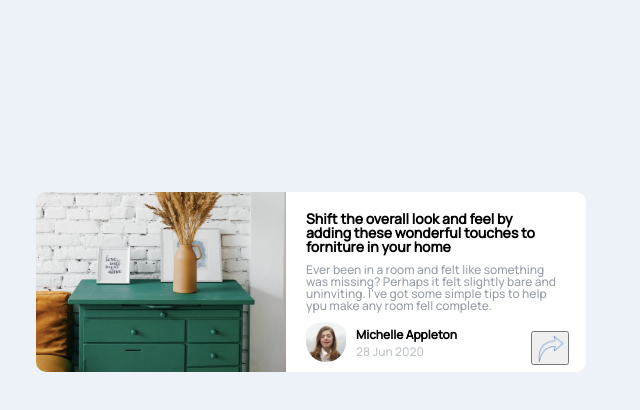
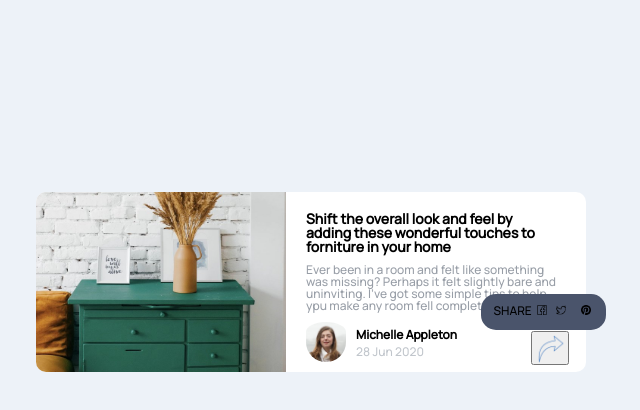
Before and after one commit to AylanaQueiroz/artigo.js, a plain HTML site: page index.html in a window 1280 px wide. Both pictures are taken after a click on the button 878 px from the left and 348 px from the top of the page. Shown: the whole page, without its empty margins (329-969 px from the left). Drawn offline with Linux system fonts and the light colour scheme; files whose address does not match are found by name.

Commit message:
js incluso

```diff
--- a/index.css
+++ b/index.css
@@ -75,3 +75,49 @@ button {
   width: 30px;
   margin-left: -13%;
 }
+
+ul {
+background-color: #4a546b;
+border-radius: 15px;
+display: none;
+bottom: 55%;
+left: 70%;
+position: relative;
+width: 50%;
+height: 20%;
+}
+
+li {
+background-color: #4a546b;
+border-radius: 15px;
+display: inline;
+}
+
+.share {
+    margin-left: 10%;
+    position: absolute;
+    top:30%
+
+}
+
+.fb {
+    width: 8%;
+    top:30%;
+    position: absolute;
+    left:45%;
+
+}
+
+.tt {
+    width:8%;
+    position: absolute;
+    top:30%;
+    margin-left: 60%;
+}
+
+.pinterest {
+    width:8%;
+    position: absolute;
+    top:30%;
+    margin-left: 80%;
+}
--- a/index.html
+++ b/index.html
@@ -12,7 +12,7 @@
 	</head>
 	<body>
         <div class="card">
-            <div class="photo-side"> <img class="drawer-pic"src="img\drawers.jpg">
+            <div class="photo-side"> <img class="drawer-pic"src="img\drawers.jpg" >
             </div>
             <div class="info-side">
                 <h1 class="text-bold">Shift the overall look and feel by adding these wonderful touches to forniture in your home</h1>
@@ -20,8 +20,16 @@
                 <h1> <img class="avatar" src="img\avatar.jpg"> </h1>
                 <h1 class="name-avatar"> Michelle Appleton</h1>
                 <h1 class="date-avatar">28 Jun 2020</h1>
-                <button> <img class="arrow" src="img\arrow.png" alt="arrow illustration"></button>
-                </h1>
+                <button class="button" id="botaoteste" > <img class="arrow" src="img\arrow.png" alt="arrow illustration"></button>
+                 <ul id="ul-share-2">
+                    <li class="share">SHARE</li>
+                    <li><img class="fb" src="img\facebook.png" alt="logo-facebook"></li>
+                    <li><img class="tt" src="img\twitter.png" alt="'logo-twitter"></li>
+                    <li><img class="pinterest" src="img\pinterest.png" alt="logo-pinterest"></li>
+                 </ul>
             </div>
         </div>
+        <script src="main.js">
+
+        </script>
     </body>
--- /dev/null
+++ b/main.js
@@ -0,0 +1,12 @@
+document.querySelector("#botaoteste").addEventListener("click", dizOi)
+
+function dizOi () {
+    console.log ('oie')
+    //this.classList.toggle("active");
+    var testeesconderp = this.nextElementSibling;
+    if (testeesconderp.style.display === "block") {
+        testeesconderp.style.display = "none";
+    } else {
+        testeesconderp.style.display = "block";
+    }
+ }
```
Also changed, not shown: img/facebook.png (added), img/pinterest.png (added), img/twitter.png (added).
